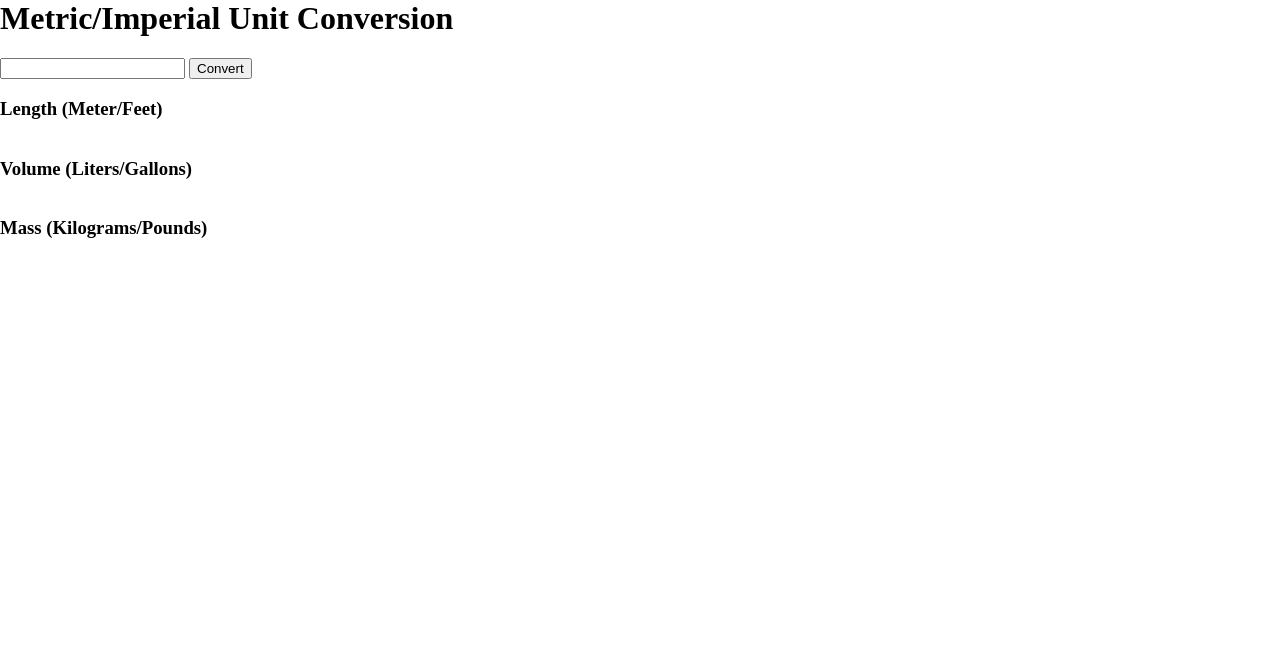
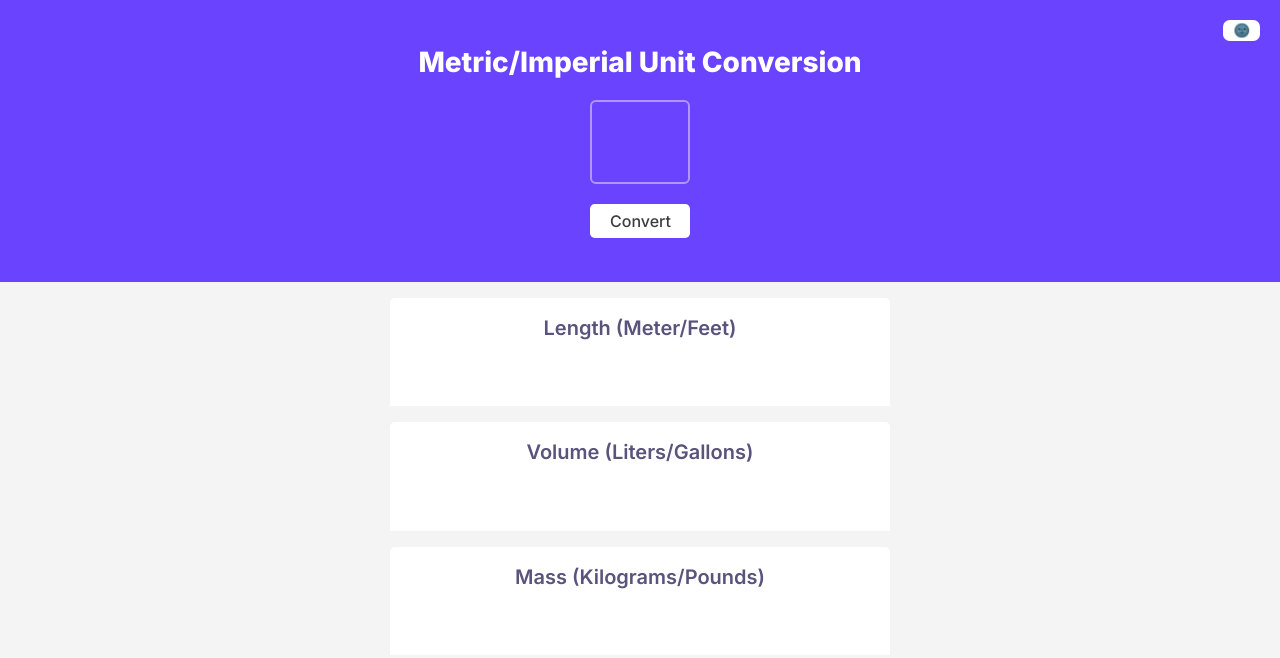
Before and after one commit to Jensaboi/Unit-converter, a plain HTML site: page index.html in a window 1280 px wide. Drawn offline with Linux system fonts and the light colour scheme.

Commit message:
added darkmode and styles
Added darkmode state thats stored in localstorage and styles in index.css

```diff
--- a/index.css
+++ b/index.css
@@ -1,9 +1,140 @@
+:root{
+    --primary-color: #6943FF;
+    --sub-title: #5A537B;
+    --text-color: #353535;
+    --card-bg: #FFFFFF;
+    --results-bg: #F4F4F4;
+    --white: #FFFFFF;
+    --btn-text: #3D3D3D;
+    --input-border: #B295FF;
+}
+
+body.dark-mode{
+    --primary-color: #6943FF;
+    --sub-title: #CCC1FF;
+    --text-color: #FFFFFF;
+    --card-bg: #273549;
+    --results-bg: #1F2937;
+}
+
 body {
     margin: 0;
+    padding: 0;
+    font-family: "Karla", sans-serif;
 }
-.results-container{
+button{
+    cursor: pointer;
+}
+.dark-mode-btn{
+    padding: 3px 10px;
+    background-color: var(--white);
+    border-radius: 0.5em;
+    border: none;
+    float: right;
+    position: fixed;
+    top: 20px;
+    right: 20px;
+    color: var(--white);
+    background-color: var();
+}
+.top-container{
+    padding: 1.5em;
+    background-color: var(--primary-color);
+}
+
+h1{
+color: var(--white);
+font-family: Inter;
+font-weight: 800;
+font-size: 28px;
+line-height: 38px;
+letter-spacing: -3%;
+text-align: center;
+
+}
+
+.inputs-container{
+    width: 100px;
+    margin: auto;
     display: flex;
     flex-direction: column;
-    align-items: left;
-    justify-content: center;
 }
+input::-webkit-outer-spin-button,
+input::-webkit-inner-spin-button {
+  -webkit-appearance: none;
+  margin: 0;
+}
+
+input{
+    background-color: var(--primary-color);
+    border: 2px solid var(--input-border);
+    border-radius: 0.1em;
+    color: var(--white);
+    font-family: Inter;
+    font-weight: 800;
+    font-size: 58px;
+    line-height: 24.39px;
+    letter-spacing: 0%;
+    text-align: center;
+    padding: 5px 10px;
+
+}
+
+.convert-btn{
+    margin: 20px 0px;
+    background-color: var(--white);
+    color: var(--btn-text);
+    padding: 5px 20px;
+    font-family: Inter;
+    font-weight: 500;
+    font-size: 16px;
+    line-height: 24px;
+    letter-spacing: 0%;
+    border: none;
+    border-radius: 0.3em;
+
+}
+
+.results-container{
+    padding: 1em;
+    height: 100%;
+    display: flex;
+    flex-direction: column;
+    align-items: center;
+    justify-content: flex-start;
+    gap: 1em;
+    background-color: var(--results-bg);
+}
+
+.result-card{
+    background-color: var(--card-bg);
+    width: 500;
+    height: 108.57313537597656;
+    top: 321px;
+    left: 25px;
+    border-top-left-radius: 5px;
+    border-top-right-radius: 5px;
+
+}
+
+h3{
+    color: var(--sub-title);
+    font-family: Inter;
+    font-weight: 600;
+    font-size: 20px;
+    line-height: 20px;
+    letter-spacing: 0%;
+    text-align: center;
+
+}
+
+p{
+    color: var(--text-color);
+    font-family: Inter;
+    font-weight: 400;
+    font-size: 14px;
+    line-height: 20px;
+    letter-spacing: 0%;
+    text-align: center;
+
+}
--- a/index.html
+++ b/index.html
@@ -1,24 +1,33 @@
 <html>
     <head>
+        <link rel="preconnect" href="https://fonts.googleapis.com" />
+        <link rel="preconnect" href="https://fonts.gstatic.com" crossorigin />
+        <link
+            href="https://fonts.googleapis.com/css2?family=Inter:ital,opsz,wght@0,14..32,100..900;1,14..32,100..900&family=Karla:ital,wght@0,200..800;1,200..800&display=swap"
+            rel="stylesheet"
+        />
         <link rel="stylesheet" href="index.css" />
     </head>
     <body>
-        <div>
+        <button class="dark-mode-btn" id="dark-mode-btn">🌚</button>
+        <div class="top-container">
             <h1>Metric/Imperial Unit Conversion</h1>
-            <input type="number" id="number-input" />
-            <button id="convert-btn">Convert</button>
+            <div class="inputs-container">
+                <input type="number" id="number-input" />
+                <button class="convert-btn" id="convert-btn">Convert</button>
+            </div>
         </div>
 
         <div class="results-container" id="container-el">
-            <div>
+            <div class="result-card">
                 <h3>Length (Meter/Feet)</h3>
             </div>
 
-            <div>
+            <div class="result-card">
                 <h3>Volume (Liters/Gallons)</h3>
             </div>
 
-            <div>
+            <div class="result-card">
                 <h3>Mass (Kilograms/Pounds)</h3>
             </div>
         </div>
--- a/index.js
+++ b/index.js
@@ -1,11 +1,30 @@
 //Round down to max 3 decimals
-
 const FEET = 3.281; // 1 meter = 3.281 feet
 const GALLON = 0.264; // 1 liter = 0.264 gallon
 const POUND = 2.204; // 1 kilogram = 2.204 pound
 
 const numberInputEl = document.getElementById("number-input");
 const containerEl = document.getElementById("container-el");
+
+let isDarkMode = JSON.parse(localStorage.getItem("darkmode") || "false");
+
+applyThemeSettings(isDarkMode);
+
+function applyThemeSettings(theme) {
+    document.body.classList.toggle("dark-mode", theme);
+}
+
+function toggleDarkMode() {
+    isDarkMode = !isDarkMode;
+    localStorage.setItem("darkmode", JSON.stringify(isDarkMode));
+
+    document.body.classList.toggle("dark-mode", isDarkMode);
+    if (isDarkMode) {
+        document.getElementById("dark-mode-btn").textContent = "🌝";
+    } else {
+        document.getElementById("dark-mode-btn").textContent = "🌚";
+    }
+}
 
 function renderElements() {
     const input = parseFloat(numberInputEl.value);
@@ -14,7 +33,7 @@ function renderElements() {
 
     data.forEach((item) => {
         domElements += `
-        <div>
+        <div class="result-card">
             <h3>${item.title}</h3>
             <p>${item.value}</p>
         </div>
@@ -22,6 +41,7 @@ function renderElements() {
     });
     containerEl.innerHTML = domElements;
 }
+
 // returns array with objects. title: string(metric type), value: string(calculation)
 function calculateMetrics(num) {
     if (isNaN(num)) return [];
@@ -51,3 +71,7 @@ function calculateMetrics(num) {
 document.getElementById("convert-btn").addEventListener("click", () => {
     renderElements();
 });
+
+document.getElementById("dark-mode-btn").addEventListener("click", () => {
+    toggleDarkMode();
+});
```
